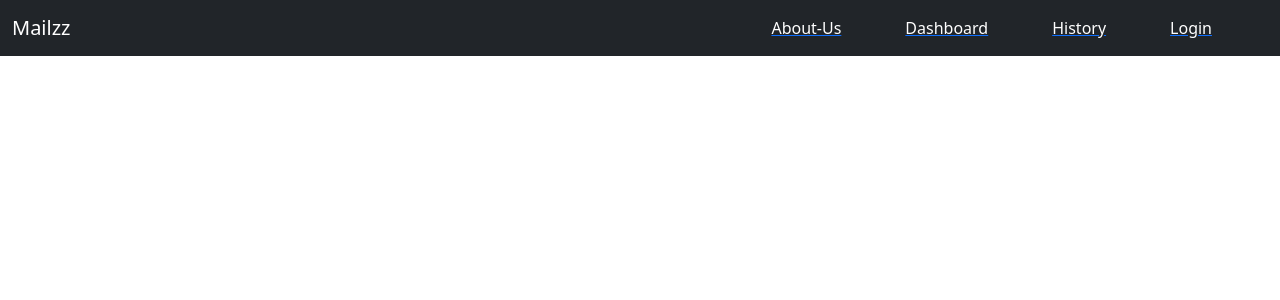
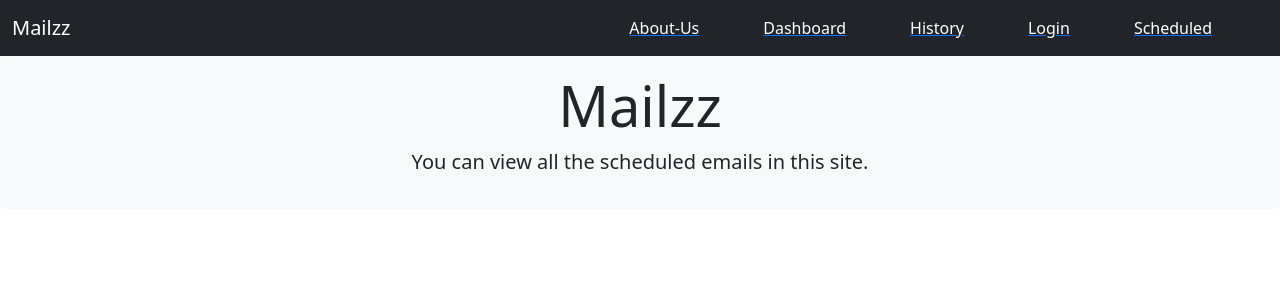
Before and after one commit to SantamRC/mailzz, a React (Create React App) app: page /scheduled in a window 1280 px wide. Shown: the top 300 px of the page. Built offline with nearby package versions, Linux system fonts and the light colour scheme.

Commit message:
scheduler

```diff
--- a/src/App.js
+++ b/src/App.js
@@ -11,6 +11,7 @@ import Dasboard from './Components/Dasboard';
 import Login from './Components/Login';
 import Create from './Components/Create';
 import History from './Components/History';
+import Scheduled from './Components/Scheduled';
 
 function App() {
   return (
@@ -36,6 +37,9 @@ function App() {
             <Route exact path='/history'>
               <History />
             </Route>
+            <Route exact path='/scheduled'>
+              <Scheduled />
+            </Route>
         </Switch>
       </Router>
 
--- a/src/Components/Navbar.jsx
+++ b/src/Components/Navbar.jsx
@@ -34,6 +34,13 @@ export default function Navbar() {
                             </Link>
 
                         </li>
+
+                        <li class="nav-item me-5">
+                            <Link to='/scheduled'>
+                                <a class="nav-link text-white">Scheduled</a>
+                            </Link>
+
+                        </li>
                     </ul>
                     </div>
                 </div>
--- /dev/null
+++ b/src/Components/Scheduled.jsx
@@ -0,0 +1,14 @@
+import React from 'react'
+
+export default function Scheduled() {
+    return (
+        <div>
+            <div class="container-fluid bg-light rounded-3 p-3">
+                <h1 class="display-4">Mailzz</h1>
+                <p class="lead">You can view all the scheduled emails in this site.  </p>
+            </div>
+
+            <br />
+        </div>
+    )
+}
```
